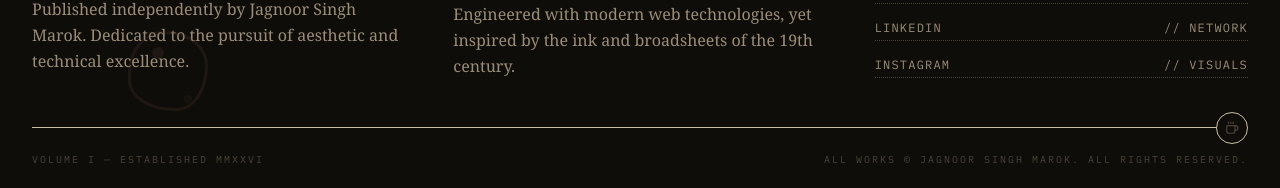
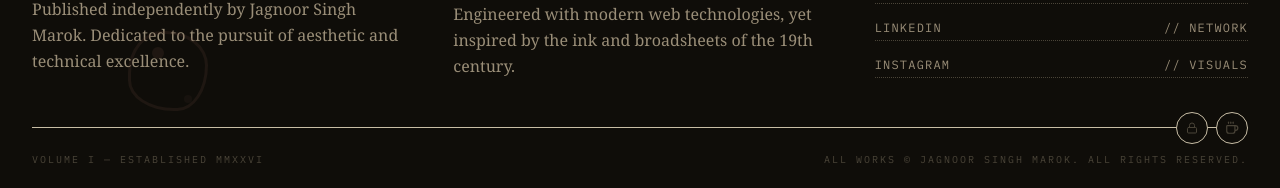
Before and after one commit to JagnoorMarok/Newspaper_Portfolio, a React (Vite) app in the folder frontend/: page / in a window 1280 px wide. Shown: the part 2160-2348 px from the top of the page. Built offline with nearby package versions, Linux system fonts and the light colour scheme; no server answers; a web font is replaced by a local one.

Commit message:
feat: make Editor's Room entry discrete with footer lock button and Ctrl+Shift+E shortcut

```diff
--- a/frontend/src/components/Footer.tsx
+++ b/frontend/src/components/Footer.tsx
@@ -1,6 +1,7 @@
 import { useState, useEffect } from 'react';
+import { Link } from 'react-router-dom';
 import CoffeeStain from './CoffeeStain';
-import { Coffee } from 'lucide-react';
+import { Coffee, Lock } from 'lucide-react';
 import { API_BASE_URL } from '../config';
 
 export default function Footer() {
@@ -102,17 +103,27 @@ export default function Footer() {
           All Works © Jagnoor Singh Marok. All Rights Reserved.
         </p>
 
+        <div className="flex md:absolute md:right-0 md:-top-4 items-center gap-2 mt-4 md:mt-0">
+          <Link
+            to="/admin"
+            title="Editor's Desk (Ctrl + Shift + E)"
+            aria-label="Editor's Desk"
+            className="w-8 h-8 rounded-full border border-[var(--rule)] flex items-center justify-center text-[var(--ghost)] hover:text-[var(--ink)] hover:border-[var(--ink)] hover:bg-[var(--paper2)] transition-colors bg-[var(--paper)]"
+          >
+            <Lock size={12} />
+          </Link>
           <button
             onClick={() => {
               localStorage.removeItem('foundStains');
               window.location.reload();
             }}
             title="Clean up all coffee stains"
-          className="absolute right-0 -top-4 w-8 h-8 rounded-full border border-[var(--rule)] flex items-center justify-center text-[var(--ghost)] hover:text-[var(--ink)] hover:border-[var(--ink)] hover:bg-[var(--paper2)] transition-colors bg-[var(--paper)]"
+            className="w-8 h-8 rounded-full border border-[var(--rule)] flex items-center justify-center text-[var(--ghost)] hover:text-[var(--ink)] hover:border-[var(--ink)] hover:bg-[var(--paper2)] transition-colors bg-[var(--paper)]"
           >
             <Coffee size={14} />
           </button>
         </div>
+      </div>
     </footer>
   );
 }
--- a/frontend/src/components/Layout.tsx
+++ b/frontend/src/components/Layout.tsx
@@ -1,15 +1,28 @@
 import { Outlet, useLocation, useNavigate } from 'react-router-dom';
-import { useState, type TouchEvent } from 'react';
+import { useState, useEffect, type TouchEvent } from 'react';
 import Navbar from './Navbar';
 import Footer from './Footer';
 
-const ROUTES = ['/', '/gallery', '/blog', '/books', '/contact', '/admin'];
+const ROUTES = ['/', '/gallery', '/blog', '/press', '/books', '/classifieds', '/contact'];
 
 export default function Layout() {
   const location = useLocation();
   const navigate = useNavigate();
   const [touchStart, setTouchStart] = useState<{ x: number, y: number } | null>(null);
   const [touchEnd, setTouchEnd] = useState<{ x: number, y: number } | null>(null);
+
+  // Global shortcut to open Editor's Room (Ctrl + Shift + E or Cmd + Shift + E)
+  useEffect(() => {
+    const handleKeyDown = (e: KeyboardEvent) => {
+      if ((e.ctrlKey || e.metaKey) && e.shiftKey && e.key.toLowerCase() === 'e') {
+        e.preventDefault();
+        navigate('/admin');
+      }
+    };
+
+    window.addEventListener('keydown', handleKeyDown);
+    return () => window.removeEventListener('keydown', handleKeyDown);
+  }, [navigate]);
 
   const minSwipeDistance = 75;
 
--- a/frontend/src/components/Navbar.tsx
+++ b/frontend/src/components/Navbar.tsx
@@ -80,7 +80,6 @@ export default function Navbar() {
         <NavButton to="/books">Library</NavButton>
         <NavButton to="/classifieds">Classifieds</NavButton>
         <NavButton to="/contact">Dispatch</NavButton>
-        <NavButton to="/admin">Editor's Room</NavButton>
       </div>
     </nav>
   );
```
Lines whose indentation alone changed are shown as unchanged.
